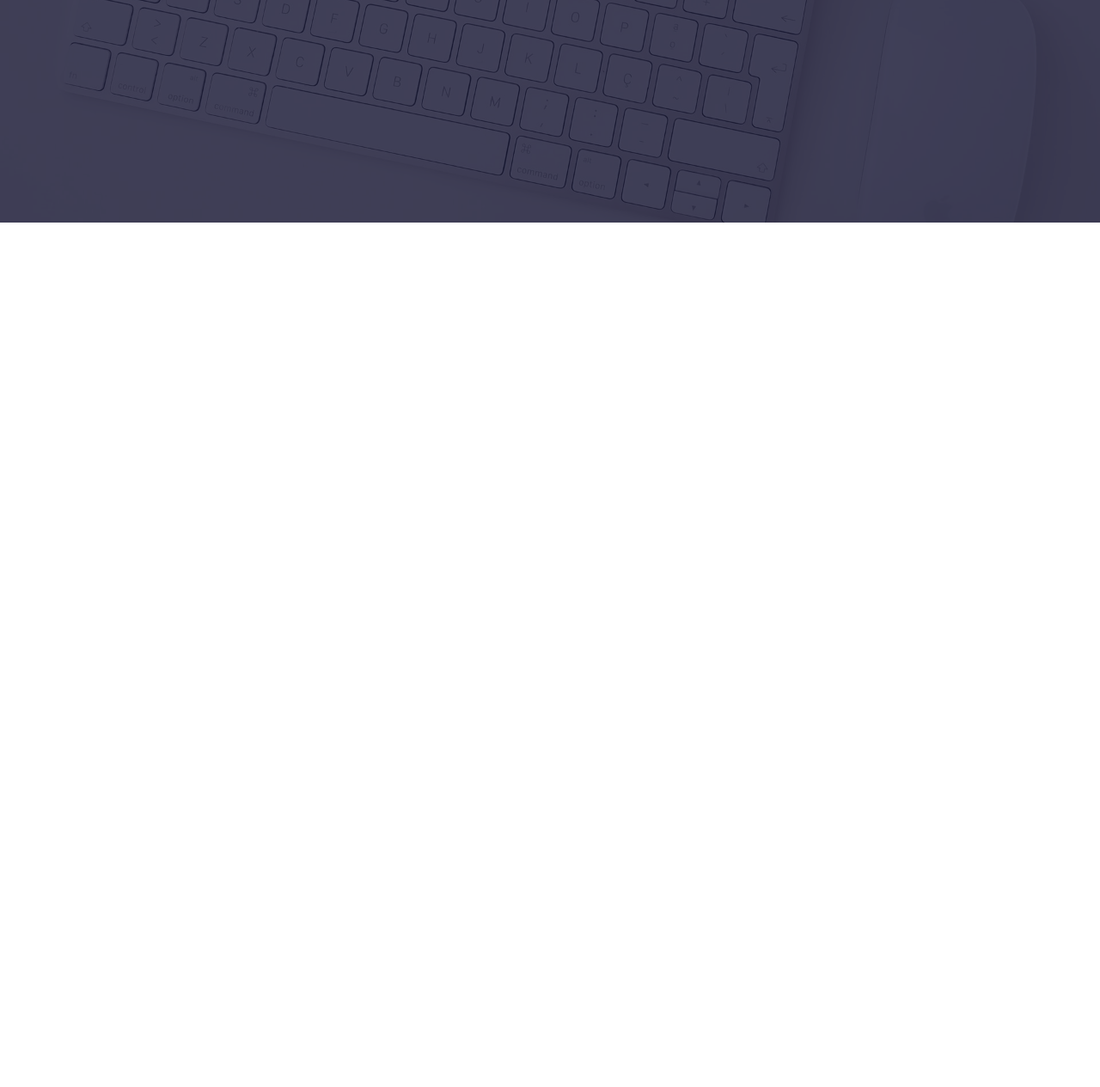
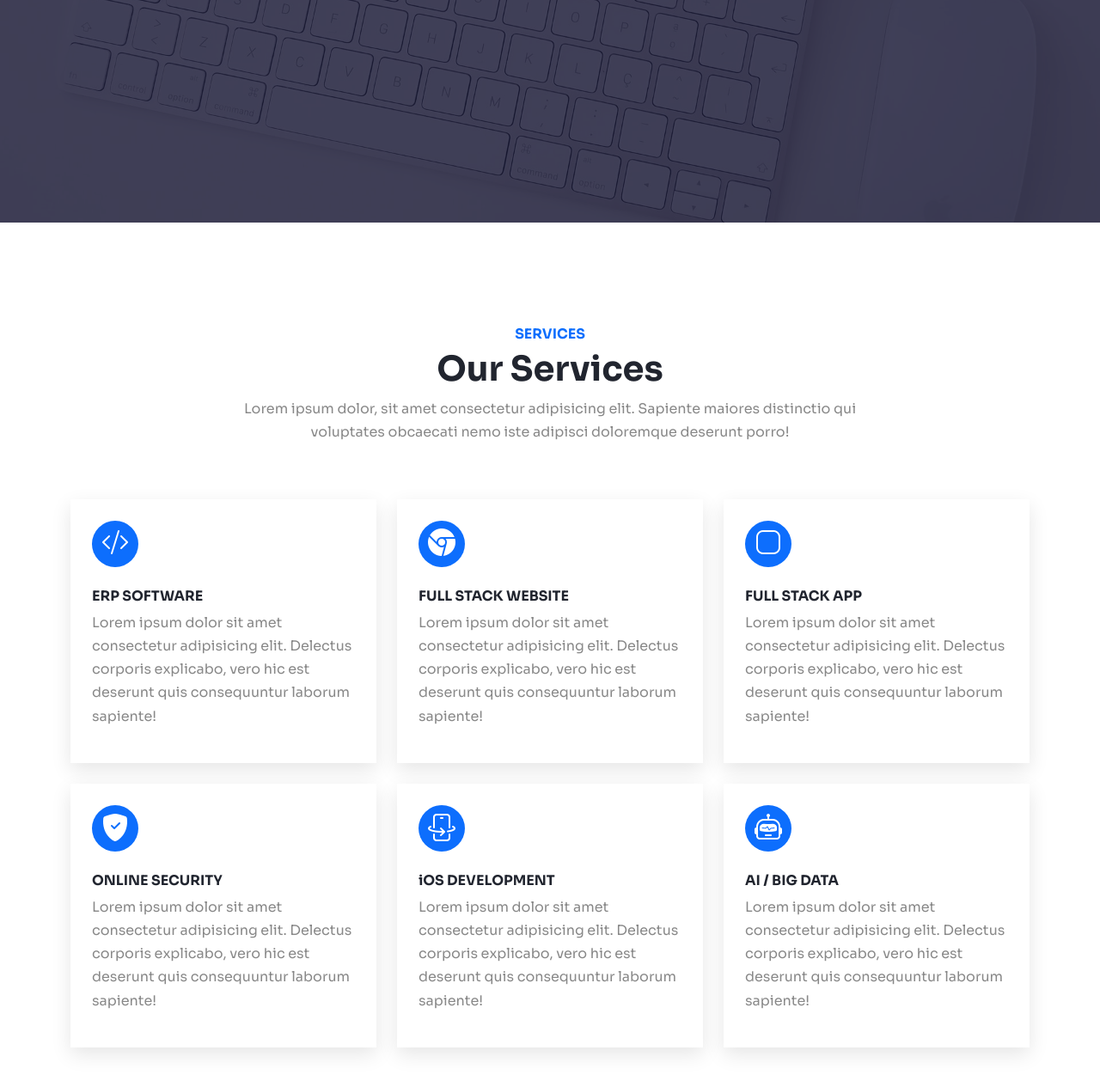
Before and after one commit to shuvo616/Transparent, a plain HTML site: page index.html in a window 1280 px wide. Shown: the part 629-1894 px from the top of the page at 86% size. Before the commit the page ends 888 px from the top, so only its background shows below. Drawn offline with nearby package versions, Linux system fonts and the light colour scheme.

Commit message:
services section complete with icon box

```diff
--- a/index.html
+++ b/index.html
@@ -17,7 +17,7 @@
 
 <body>
     <!-- Navbar -->
-    <nav class="navbar navbar-expand-lg bg-body-tertiary py-3 sticky-top">
+    <nav class="navbar navbar-expand-lg bg-white py-3 sticky-top">
         <div class="container">
             <a class="navbar-brand fw-bold" href="#">Transparent</a>
             <button class="navbar-toggler" type="button" data-bs-toggle="collapse" data-bs-target="#navbarNav"
@@ -56,7 +56,7 @@
         </div>
     </nav>
     <!-- Hero -->
-    <div class="hero vh-100 d-flex align-items-center">
+    <div id="home" class="hero vh-100 d-flex align-items-center">
         <div class="container">
             <div class="row">
                 <div class="col-lg-7 mx-auto text-center">
@@ -70,6 +70,107 @@
             </div>
         </div>
     </div>
+    <!-- Services -->
+    <section id="services">
+        <div class="container">
+            <!-- section head -->
+            <div class="row mb-5">
+                <div class="col-md-8 mx-auto text-center">
+                    <h6 class="text-primary">SERVICES</h6>
+                    <h1>Our Services</h1>
+                    <p>Lorem ipsum dolor, sit amet consectetur adipisicing elit. Sapiente maiores distinctio qui
+                        voluptates obcaecati nemo iste adipisci doloremque deserunt porro!</p>
+                </div>
+            </div>
+            <!-- section content -->
+            <div class="row g-4">
+                <!-- one -->
+                <div class="col-lg-4 col-sm-6">
+                    <div class="service card-effect">
+                        <div class="icon-box">
+                            <i class="bi bi-code-slash"></i>
+                        </div>
+                        <h6 class="mt-4 mb-2">ERP SOFTWARE</h6>
+                        <p>Lorem ipsum dolor sit amet consectetur adipisicing elit. Delectus corporis
+                            explicabo, vero
+                            hic
+                            est deserunt quis consequuntur laborum sapiente!
+                        </p>
+                    </div>
+                </div>
+                <!-- two -->
+                <div class="col-lg-4 col-sm-6">
+                    <div class="service card-effect">
+                        <div class="icon-box">
+                            <i class="bi bi-browser-chrome"></i>
+                        </div>
+                        <h6 class="mt-4 mb-2">FULL STACK WEBSITE</h6>
+                        <p>Lorem ipsum dolor sit amet consectetur adipisicing elit. Delectus corporis
+                            explicabo, vero
+                            hic
+                            est deserunt quis consequuntur laborum sapiente!
+                        </p>
+                    </div>
+                </div>
+                <!-- three -->
+                <div class="col-lg-4 col-sm-6">
+                    <div class="service card-effect">
+                        <div class="icon-box">
+                            <i class="bi bi-app"></i>
+                        </div>
+                        <h6 class="mt-4 mb-2">FULL STACK APP</h6>
+                        <p>Lorem ipsum dolor sit amet consectetur adipisicing elit. Delectus corporis
+                            explicabo, vero
+                            hic
+                            est deserunt quis consequuntur laborum sapiente!
+                        </p>
+                    </div>
+                </div>
+                <!-- four -->
+                <div class="col-lg-4 col-sm-6">
+                    <div class="service card-effect">
+                        <div class="icon-box">
+                            <i class="bi bi-shield-fill-check"></i>
+                        </div>
+                        <h6 class="mt-4 mb-2">ONLINE SECURITY</h6>
+                        <p>Lorem ipsum dolor sit amet consectetur adipisicing elit. Delectus corporis
+                            explicabo, vero
+                            hic
+                            est deserunt quis consequuntur laborum sapiente!
+                        </p>
+                    </div>
+                </div>
+                <!-- five -->
+                <div class="col-lg-4 col-sm-6">
+                    <div class="service card-effect">
+                        <div class="icon-box">
+                            <i class="bi bi-phone-flip"></i>
+                        </div>
+                        <h6 class="mt-4 mb-2">iOS DEVELOPMENT</h6>
+                        <p>Lorem ipsum dolor sit amet consectetur adipisicing elit. Delectus corporis
+                            explicabo, vero
+                            hic
+                            est deserunt quis consequuntur laborum sapiente!
+                        </p>
+                    </div>
+                </div>
+                <!-- six -->
+                <div class="col-lg-4 col-sm-6">
+                    <div class="service card-effect">
+                        <div class="icon-box">
+                            <i class="bi bi-robot"></i>
+                        </div>
+                        <h6 class="mt-4 mb-2">AI / BIG DATA </h6>
+                        <p>Lorem ipsum dolor sit amet consectetur adipisicing elit. Delectus corporis
+                            explicabo, vero
+                            hic
+                            est deserunt quis consequuntur laborum sapiente!
+                        </p>
+                    </div>
+                </div>
+            </div>
+        </div>
+    </section>
 
     <!-- Bootstrap 5.3 cdn -->
     <script src="https://cdn.jsdelivr.net/npm/bootstrap@5.3.0-alpha1/dist/js/bootstrap.bundle.min.js"
--- a/style.css
+++ b/style.css
@@ -42,6 +42,10 @@ img {
     font-weight: 700;
 }
 
+.navbar {
+    box-shadow: var(--box-shadow);
+}
+
 /* hero */
 .hero {
     background-image: url(images/cover.jpg);
@@ -68,3 +72,67 @@ img {
     border-width: 2px;
     border-radius: 0;
 }
+
+section {
+    padding-top: 120px;
+    padding-bottom: 120px;
+}
+
+.card-effect {
+    box-shadow: var(--box-shadow);
+    background-color: var(--white);
+    padding: 25px;
+    transition: all 0.35s ease;
+}
+
+.card-effect:hover {
+    box-shadow: none;
+    transform: translateY(5px);
+}
+
+.icon-box {
+    height: 54px;
+    width: 54px;
+    display: flex;
+    align-items: center;
+    justify-content: center;
+    background-color: var(--primary);
+    color: #ffffff;
+    font-size: 32px;
+    border-radius: 100px;
+}
+
+/* services */
+.service {
+    position: relative;
+    z-index: 2;
+    overflow: hidden;
+}
+
+.service::after {
+    content: '';
+    width: 100%;
+    height: 100%;
+    position: absolute;
+    top: -100%;
+    left: 0;
+    background-color: var(--primary);
+    z-index: -1;
+    opacity: 0;
+    transition: all 0.4 ease;
+}
+
+.service:hover .icon-box {
+    background-color: #ffffff;
+    color: var(--primary);
+}
+
+.service:hover h6,
+.service:hover p {
+    color: #ffffff;
+}
+
+.service:hover::after {
+    opacity: 1;
+    top: 0;
+}
```
